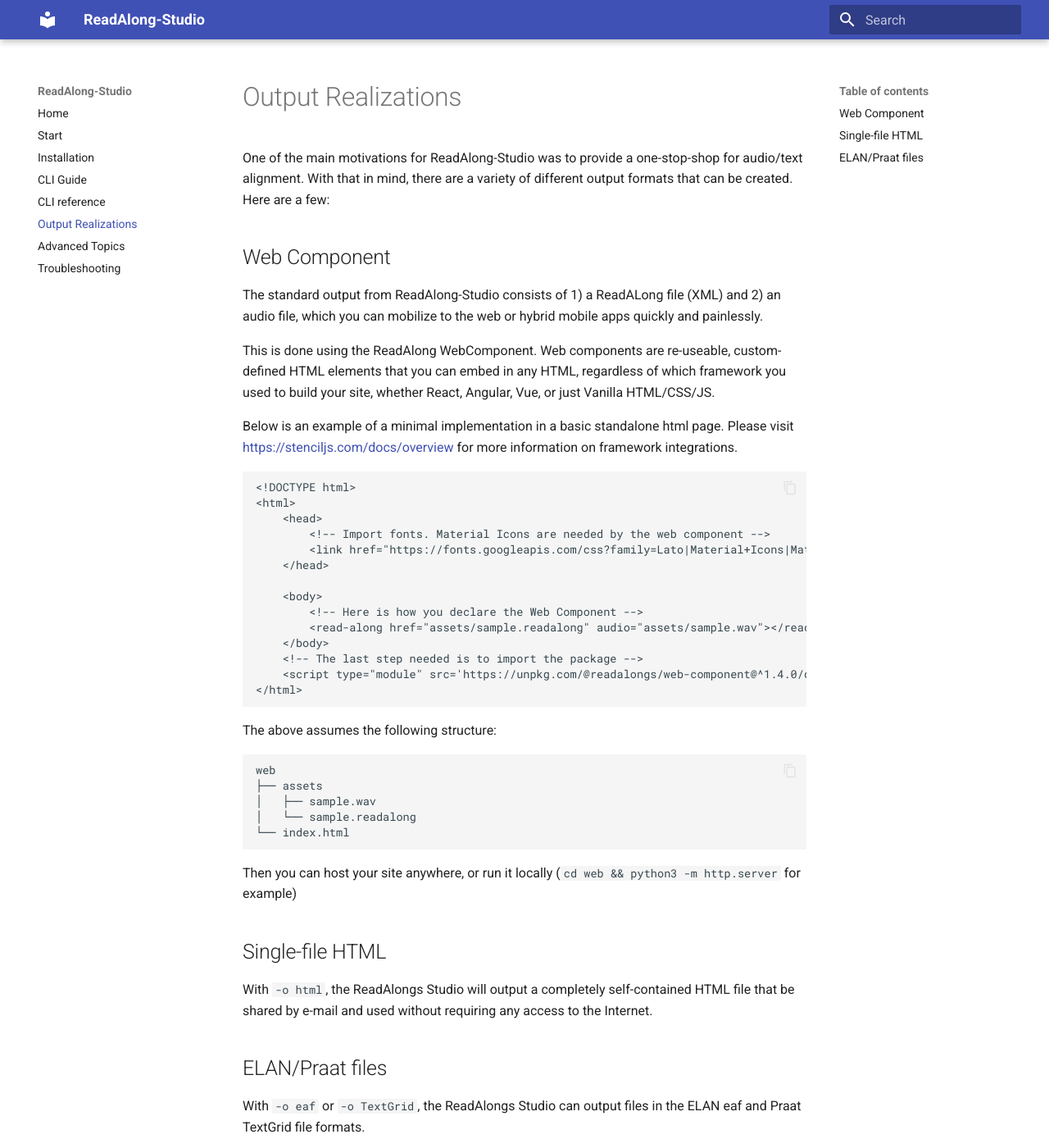
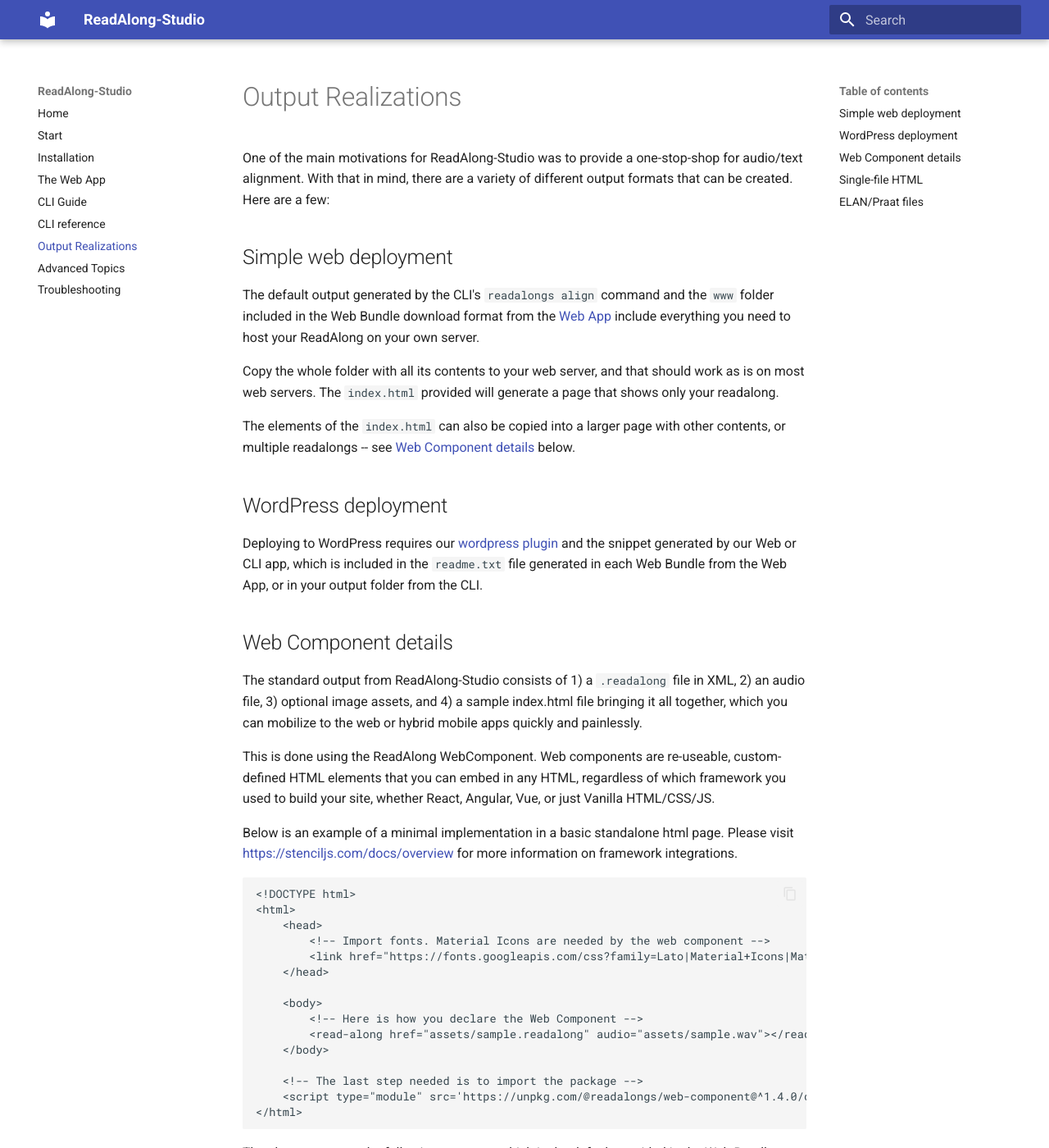
Before and after one commit to ReadAlongs/Studio, an MkDocs documentation site: the page built from docs/outputs.md, in a window 1280 px wide and 1400 px high. Shown: the whole window at 82% size. Built offline with MkDocs 1.6.1 and Material for MkDocs 9.7.7, drawn with Linux system fonts in a browser that asks for light colours; the version menu is left out; some of the changed text lies outside the part shown.

Commit message:
docs: add documentation for the web app and editor

````diff
--- a/docs/outputs.md
+++ b/docs/outputs.md
@@ -3,9 +3,22 @@
 One of the main motivations for ReadAlong-Studio was to provide a one-stop-shop for audio/text alignment.
 With that in mind, there are a variety of different output formats that can be created. Here are a few:
 
-## Web Component
+## Simple web deployment
 
-The standard output from ReadAlong-Studio consists of 1) a ReadALong file (XML) and 2) an audio file,
+The default output generated by the CLI's `readalongs align` command and the `www` folder included in the Web Bundle download format from the [Web App](web-app.md) include everything you need to host your ReadAlong on your own server.
+
+Copy the whole folder with all its contents to your web server, and that should work as is on most web servers. The `index.html` provided will generate a page that shows only your readalong.
+
+The elements of the `index.html` can also be copied into a larger page with other contents, or multiple readalongs -- see [Web Component details](#web-component-details) below.
+
+## WordPress deployment
+
+Deploying to WordPress requires our [wordpress plugin](https://github.com/ReadAlongs/Studio-Web/tree/main/packages/web-component/wordpress-plugin) and the snippet generated by our Web or CLI app, which is included in the `readme.txt` file generated in each Web Bundle from the Web App, or in your output folder from the CLI.
+
+## Web Component details
+
+The standard output from ReadAlong-Studio consists of 1) a `.readalong` file in XML, 2) an audio file,
+3) optional image assets, and 4) a sample index.html file bringing it all together,
 which you can mobilize to the web or hybrid mobile apps quickly and painlessly.
 
 This is done using the ReadAlong WebComponent. Web components are re-useable, custom-defined HTML elements that you can embed in any HTML, regardless of which
@@ -25,12 +38,13 @@
         <!-- Here is how you declare the Web Component -->
         <read-along href="assets/sample.readalong" audio="assets/sample.wav"></read-along>
     </body>
+
     <!-- The last step needed is to import the package -->
     <script type="module" src='https://unpkg.com/@readalongs/web-component@^1.4.0/dist/web-component/web-component.esm.js'</script>
 </html>
 ```
 
-The above assumes the following structure:
+The above assumes the following structure, which is the default provided in the Web Bundle generated from the web app:
 
 ```txt
 web
@@ -46,6 +60,8 @@
 
 With `-o html`, the ReadAlongs Studio will output a completely self-contained HTML file that be shared by e-mail and used without requiring any access to the Internet.
 
+This file is also compatible with our [Editor](web-app.md#the-readalong-studio-editor) where you can make further modifications to your readalong.
+
 ## ELAN/Praat files
 
 With `-o eaf` or `-o TextGrid`, the ReadAlongs Studio can output files in the ELAN eaf and Praat TextGrid file formats.
--- a/mkdocs.yml
+++ b/mkdocs.yml
@@ -24,6 +24,7 @@
   - Home: index.md
   - Start: start.md
   - Installation: installation.md
+  - The Web App: web-app.md
   - CLI Guide: cli-guide.md
   - CLI reference: cli-ref.md
   - Output Realizations: outputs.md
````
Also changed, not shown: docs/web-app.md (added, +63 -0 lines).
